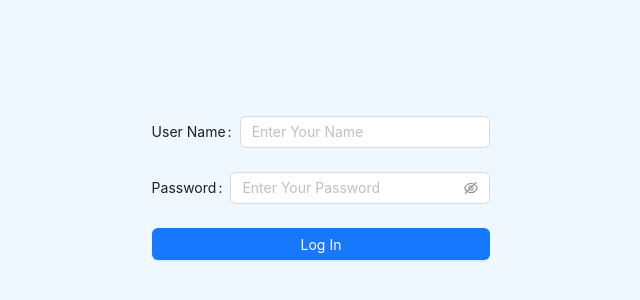
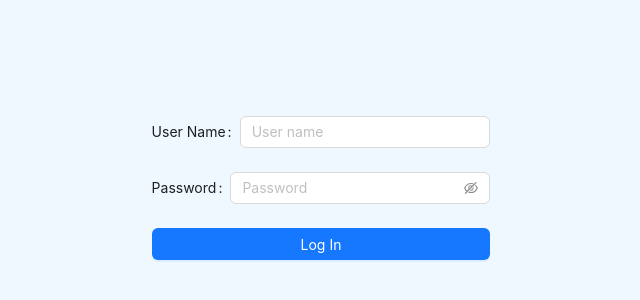
Before and after one commit to Arman170616/ANT-Design-with-React, a React (Create React App) app: page / in a window 1280 px wide. Shown: the part 200-500 px from the top of the page, without its empty margins (319-959 px from the left). Built offline with nearby package versions, Linux system fonts and the light colour scheme.

Commit message:
Form remind

```diff
--- a/src/App.js
+++ b/src/App.js
@@ -1,32 +1,33 @@
 import './App.css';
 import React from 'react';
-import {Form, Input, Button} from 'antd';
+import { Form, Input, Button } from 'antd';
+
 
 
 
 function App() {
 
-
-  const onFinish = (e) => {
-    console.log(e);
+  const onFinish = (values) => {
+    console.log('Success:', values);
   }
-
   return (
     <div className="App">
       <header className="App-header">
         <Form onFinish={onFinish}>
           <Form.Item label="User Name" name="username">
-            <Input placeholder="Enter Your Name" required />
+            <Input placeholder="User name" required></Input>
           </Form.Item>
 
           <Form.Item label="Password" name="password">
-            <Input.Password placeholder="Enter Your Password" required />
+            <Input.Password placeholder="Password" required></Input.Password>
           </Form.Item>
 
           <Form.Item>
             <Button block type="primary" htmlType="submit">Log In</Button>
           </Form.Item>
         </Form>
+
+
       </header>
     </div>
   );
```
